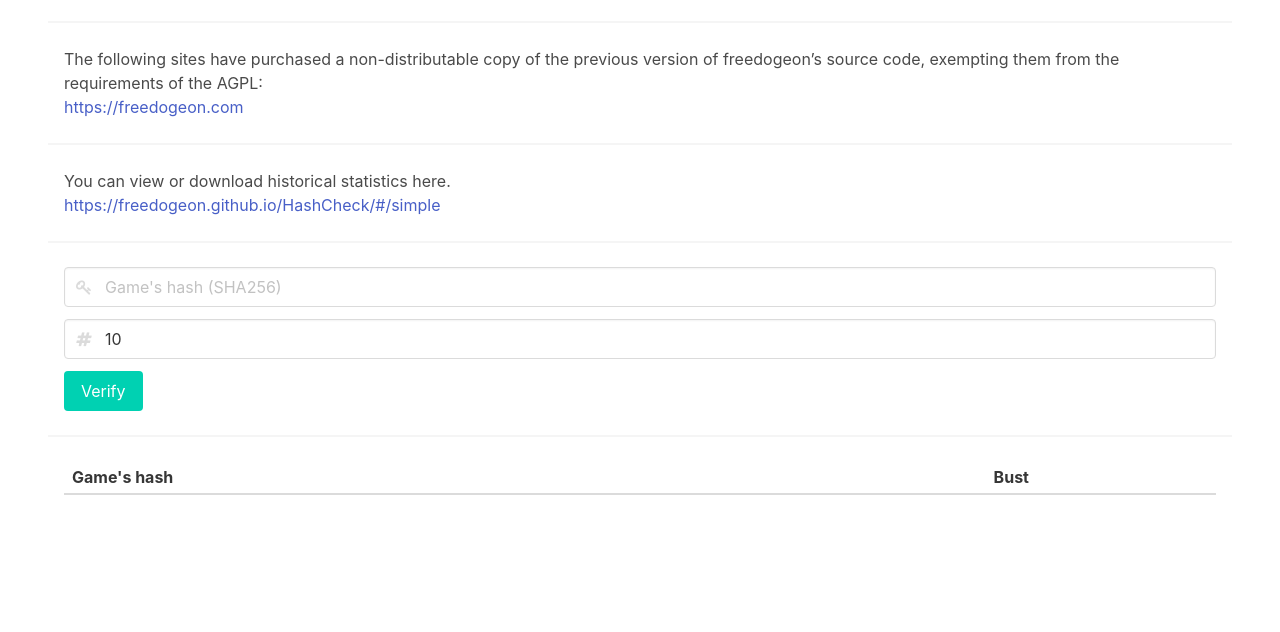
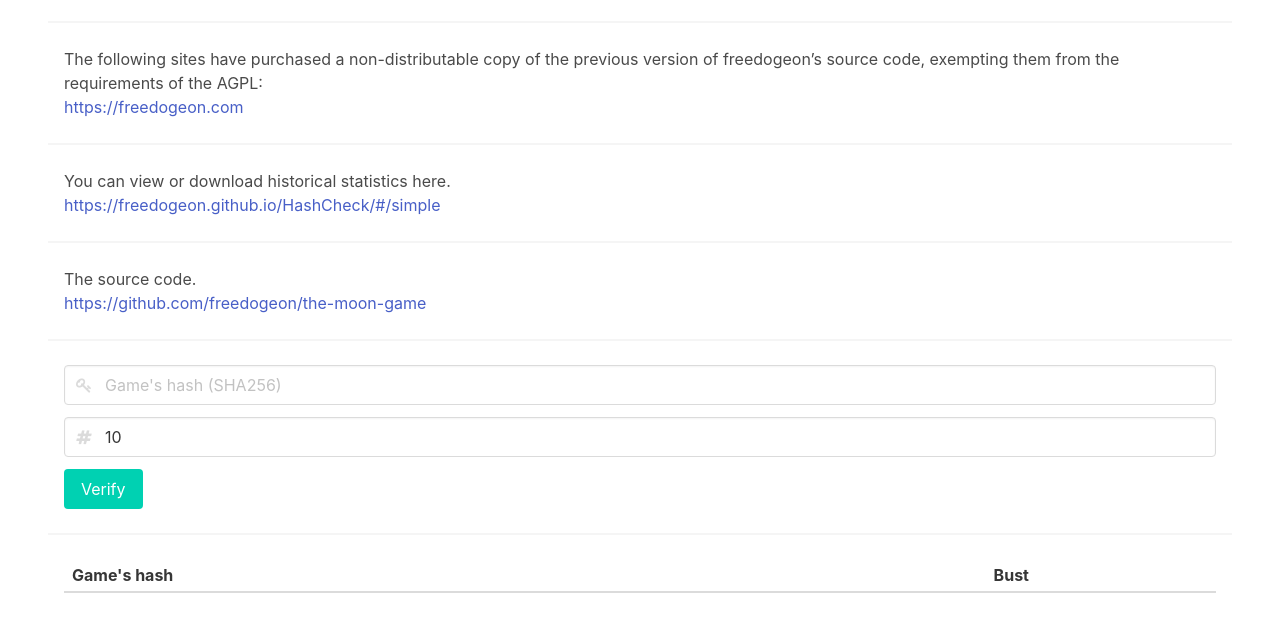
Before and after one commit to freedogeon/the-moon-game, a plain HTML site: page docs/index.html in a window 1280 px wide. Shown: the part 116-748 px from the top of the page. Drawn offline with nearby package versions, Linux system fonts and the light colour scheme.

Commit message:
Update index.html

```diff
--- a/docs/index.html
+++ b/docs/index.html
@@ -88,6 +88,11 @@
     <div class="container">
       <p>You can view or download historical statistics here.</p>
       <p><a target="_blank" href="https://freedogeon.github.io/HashCheck/#/simple">https://freedogeon.github.io/HashCheck/#/simple</a></p>
+    </div>
+    <hr>
+    <div class="container">
+      <p>The source code.</p>
+      <p><a target="_blank" href="https://github.com/freedogeon/the-moon-game">https://github.com/freedogeon/the-moon-game</a></p>
     </div>
     <hr>
     <div class="container">
```
